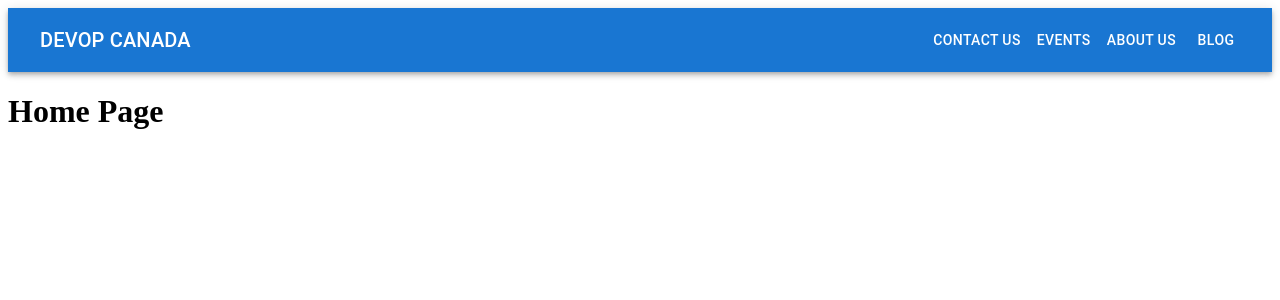
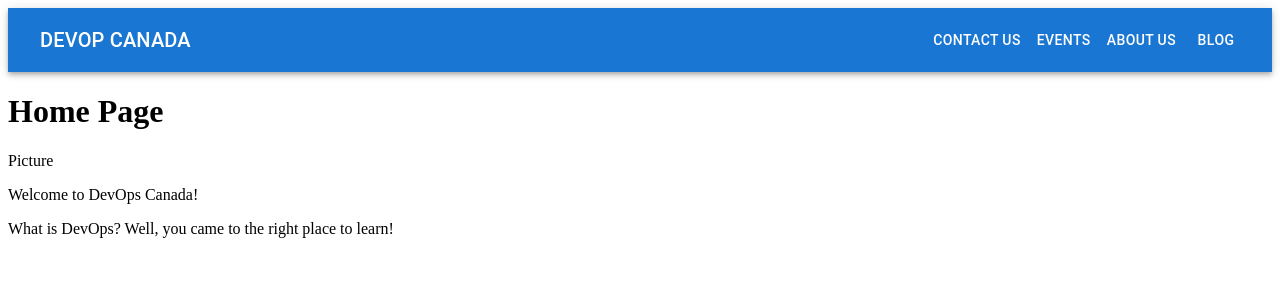
Before and after one commit to Bruce-liushaopeng/DevOp-Canada, a React (Vite) app: page / in a window 1280 px wide. Shown: the top 300 px of the page. Built offline with nearby package versions, Linux system fonts and the light colour scheme.

Commit message:
feat: add content to Homepage

```diff
--- a/src/App.jsx
+++ b/src/App.jsx
@@ -5,6 +5,7 @@ import Contact from './pages/Contact';
 import Events from "./pages/events";
 import Home from "./pages/Home"
 import About from "./pages/About";
+import Blog from "./pages/Blog";
 
 function App() {
   return (
@@ -16,6 +17,7 @@ function App() {
           <Route path="contact" element={<Contact />} />
           <Route path="events" element={<Events />} />
           <Route path="about" element={<About />} />
+          <Route path="blog" element={<Blog />} />
         </Routes>
       </BrowserRouter>
     </div>
--- /dev/null
+++ b/src/pages/Blog.jsx
@@ -0,0 +1,9 @@
+import React from 'react';
+
+function Blog() {
+  return (
+    <h1>This is our Blog Page. Welcome!</h1>
+  );
+}
+
+export default Blog;
--- a/src/pages/Home.jsx
+++ b/src/pages/Home.jsx
@@ -1,9 +1,14 @@
-import React from 'react'
+import React from "react";
 
 function Home() {
   return (
-    <h1>Home Page</h1>
-  )
+    <div>
+      <h1>Home Page</h1>
+      <p>Picture</p>
+      <p>Welcome to DevOps Canada!</p>
+      <p>What is DevOps? Well, you came to the right place to learn!</p>
+    </div>
+  );
 }
 
-export default Home
+export default Home;
```
